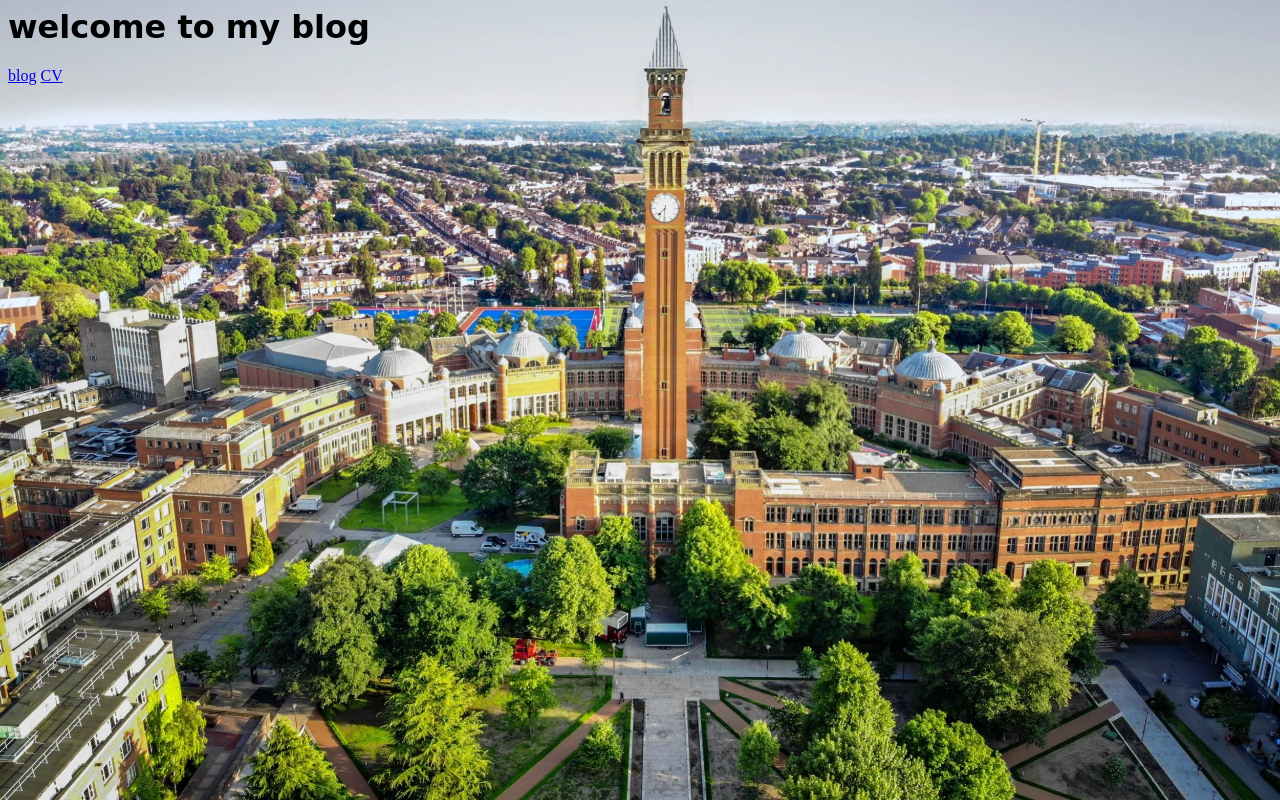
After one commit to Ariescoco/Bridging-Coursework, a Django app: page /index in a window 1280 px wide. The commit adds this page. Run offline with Django 3.2, Linux system fonts and the light colour scheme.

Commit message:
add index page

```diff
--- a/blog/static/css/blog.css
+++ b/blog/static/css/blog.css
@@ -1,7 +1,9 @@
 .page-header {
-    background-color: #C25100;
+    /* background-color: #C25100; */
     margin-top: 0;
-    padding: 20px 20px 20px 40px;
+    padding: 100px 100px 200px 400px;
+    background-image: url(../background.jpg);
+    background-position: center;
 }
 
 .page-header h1, .page-header h1 a, .page-header h1 a:visited, .page-header h1 a:active {
@@ -48,3 +50,11 @@ h1, h2, h3, h4 {
 .comment {
     margin: 20px 0px 20px 20px;
 }
+
+.indexback {
+    background-size:100% 100%;
+    background-repeat:no-repeat;
+    background-origin:border-box;
+    background-image: url(../index.jpg);
+    background-position: center;
+}
--- /dev/null
+++ b/blog/templates/index/index.html
@@ -0,0 +1,14 @@
+{% load static %}
+<html>
+    <head>
+        <link rel="stylesheet" href="{% static 'css/blog.css' %}">
+        <title>My blog</title>
+    </head>
+    <body class="indexback">
+        <h1>welcome to my blog</h1>
+        <a href="{% url 'post_list' %}">blog</a>
+        <a href="/">CV</a>
+    </body>
+<!-- <img src="{% static "background.jpg" %}" alt="My image"> -->
+
+</html>
--- a/blog/urls.py
+++ b/blog/urls.py
@@ -12,4 +12,5 @@ urlpatterns = [
     path('post/<int:pk>/comment/', views.add_comment_to_post, name='add_comment_to_post'),
     path('comment/<int:pk>/approve/', views.comment_approve, name='comment_approve'),
     path('comment/<int:pk>/remove/', views.comment_remove, name='comment_remove'),
+    path('index', views.index, name='index'),
 ]
--- a/blog/views.py
+++ b/blog/views.py
@@ -84,3 +84,7 @@ def comment_remove(request, pk):
     comment = get_object_or_404(Comment, pk=pk)
     comment.delete()
     return redirect('post_detail', pk=comment.post.pk)
+
+def index(request):
+    posts = Post.objects.filter(published_date__lte=timezone.now()).order_by('published_date')
+    return render(request, 'index/index.html')
```
Also changed, not shown: blog/templates/blog/base.html (+7 -2 lines), blog/static/background.jpg (added), blog/static/index.jpg (added), img/background.jpg (added), 1 other file.
